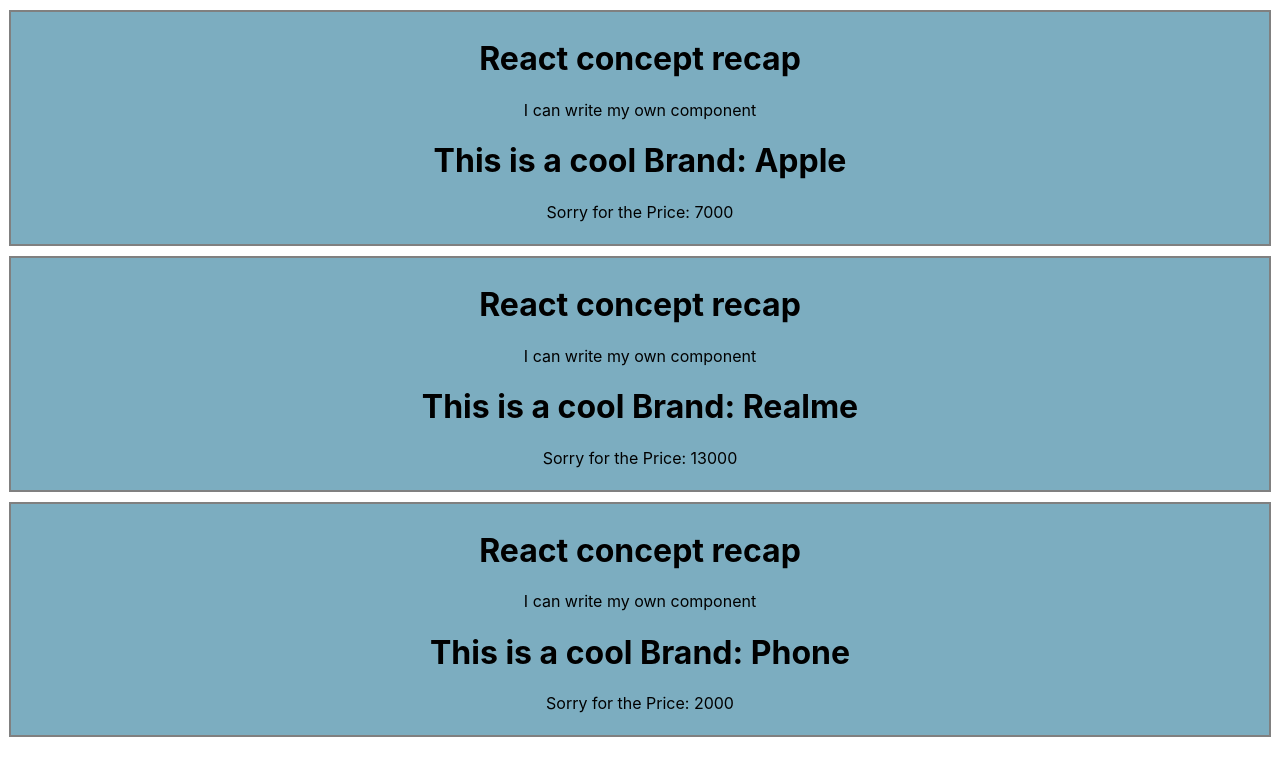
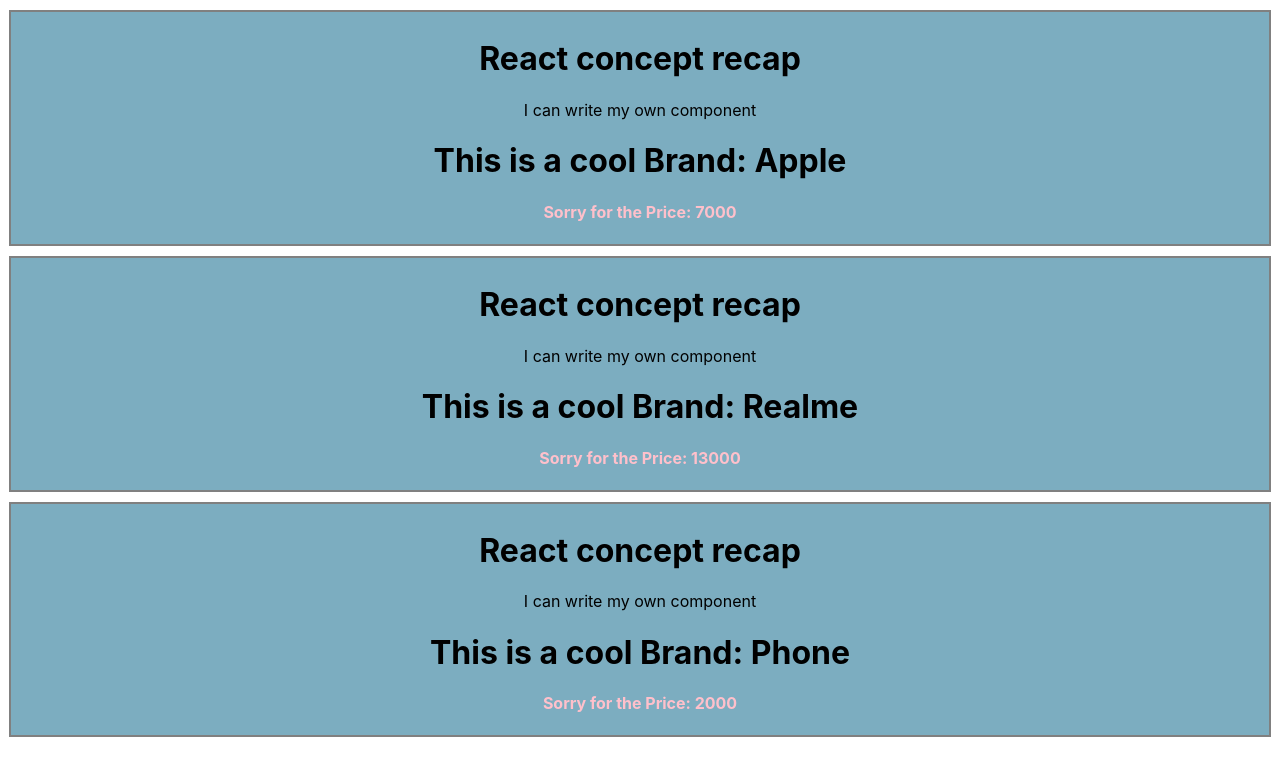
Before and after one commit to mdraselmiah95/react-core-concepts-recap, a React (Create React App) app: page / in a window 1280 px wide. Shown: the top 776 px of the page. Built offline with nearby package versions, Linux system fonts and the light colour scheme.

Commit message:
WIP on React core concept recap

```diff
--- a/src/App.js
+++ b/src/App.js
@@ -16,7 +16,9 @@
       <h1>React concept recap</h1>
       <p>I can write my own component</p>
       <h1>This is a cool Brand: {props.brand}</h1>
-      <p>Sorry for the Price: {props.price}</p>
+      <p style={{ color: "pink", fontWeight: "bold" }}>
+        Sorry for the Price: {props.price}
+      </p>
     </div>
   );
 }
```
